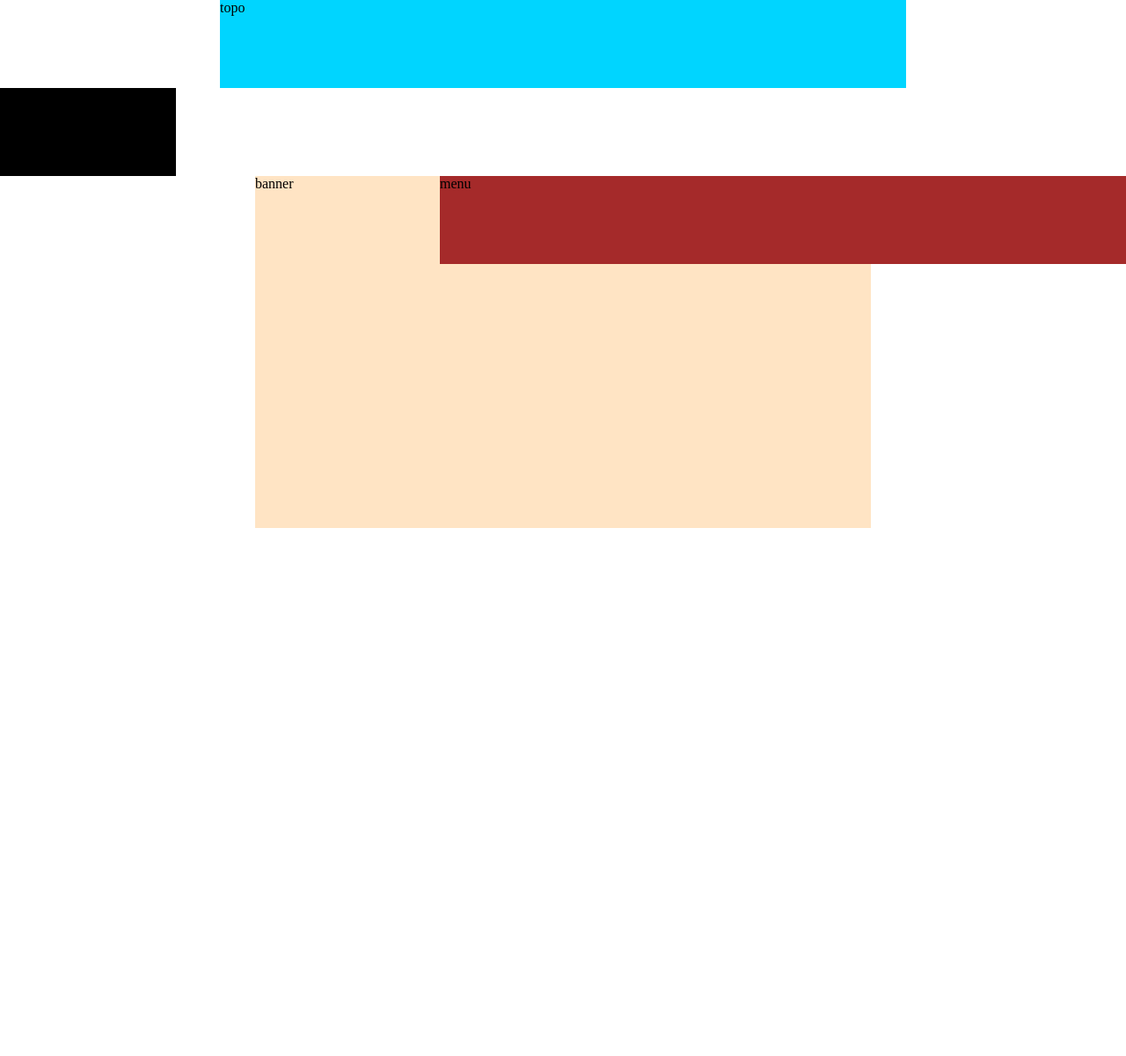
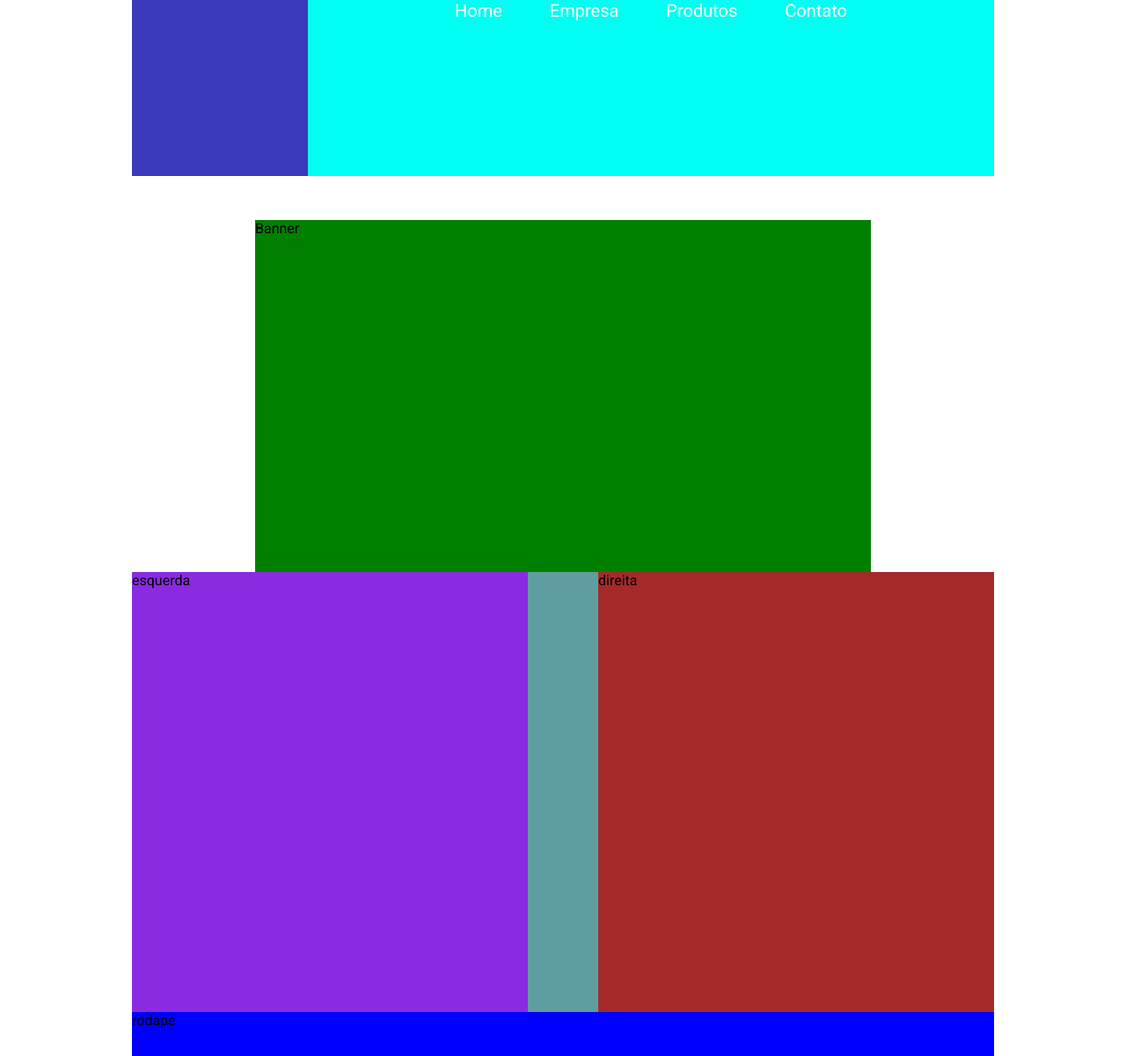
Before and after one commit to MiguelLKss/MiguelSenac, a plain HTML site: page index.html in a window 1280 px wide. Shown: the whole page at 88% size. Before the commit the page ends 800 px from the top, so only its background shows below. Drawn offline with Linux system fonts and the light colour scheme.

Commit message:
Teste de Envio de Arquivo

```diff
--- a/estilo.css
+++ b/estilo.css
@@ -1,28 +1,64 @@
 * body{
     margin: 0px;
     padding: 0px;
+     font-family: "Roboto", sans-serif;
 }
-#topo{
+#topoContainer{
+    width: 980px;
+    height: 200px;
+    margin: auto;
+    background-color: black;
+}
+#menu{
     width: 780px;
-    height: 100px;
-    background-color: rgb(0, 213, 255);
-    margin: auto;
+    height: 200px;
+    background-color: rgb(0, 255, 242);
+    float: right;
+    text-align: center;
+    color: white;
+    text-decoration: none;
+    word-spacing: 10px;
+}
+#menu a{
+    text-decoration: none;
+    color: white;
+    font-size: 20px;
+    margin: 20px;
 }
 #logo{
     width: 200px;
-    height: 100px;
-    background-color: rgb(0, 0, 0);
-    float left;
+    height: 200px;
+    background-color: rgb(58, 58, 186);
+    float: right;
 }
-#menu{
-    width: 780px;
-    height: 100px;
+#Banner{
+width: 700px;
+height: 400px;
+background-color: green;
+margin: auto;
+margin-top: 50px;
+}
+#conteudoSite{
+    width: 980px;
+    height: 500px;
+     background-color: cadetblue;
+     margin: auto;
+}
+#esquerda{
+    width: 450px;
+    height: 500px;
+    float: left;
+    background-color: blueviolet;
+}
+#direita{
+    width: 450px;
+    height: 500px;
     background-color: brown;
     float: right;
 }
-#banner{
-    width: 700px;
-    height: 400px;
-    background-color: bisque;
+#rodape{
+    width: 980px;
+    height: 50px;
+    background-color: blue;
     margin: auto;
 }
--- a/index.html
+++ b/index.html
@@ -4,13 +4,28 @@
     <meta charset="UTF-8">
     <meta name="viewport" content="width=device-width, initial-scale=1.0">
     <link rel="stylesheet" type="text/css" href="estilo.css">
+    <link rel="preconnect" href="https://fonts.googleapis.com">
+<link rel="preconnect" href="https://fonts.gstatic.com" crossorigin>
+<link href="https://fonts.googleapis.com/css2?family=Roboto:ital,wght@0,100..900;1,100..900&display=swap" rel="stylesheet">
     <title>Document</title>
 </head>
 <body>
-    <div id="topo">topo</div>
-          <div id="logo">logo</div>
-         <div id="menu">menu</div>
-</div>
-    <div id="banner">banner</div>
+    <div id="topoContainer">
+        <div id="menu">
+            <a href="#">Home</a>
+            <a href="#">Empresa</a>
+            <a href="#">Produtos</a>
+            <a href="#">Contato</a>
+        </div>
+        <div id="logo"></div>
+    </div>
+
+    <div id="Banner">Banner</div>
+
+    <div id="conteudoSite">
+        <div id="esquerda">esquerda</div>
+        <div id="direita">direita</div>
+    </div>
+    <div id="rodape">rodape</div>
 </body>
-</htm/l>
+</html>
```
